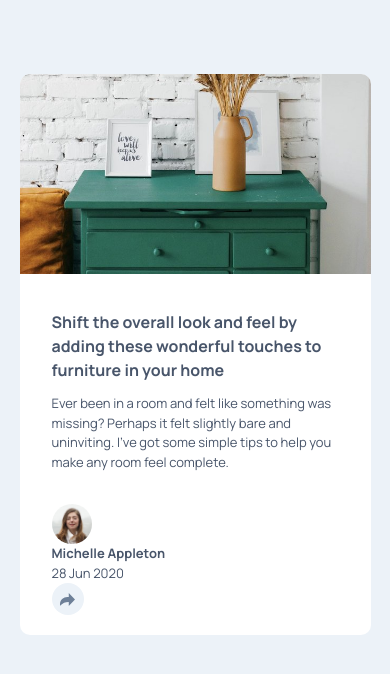
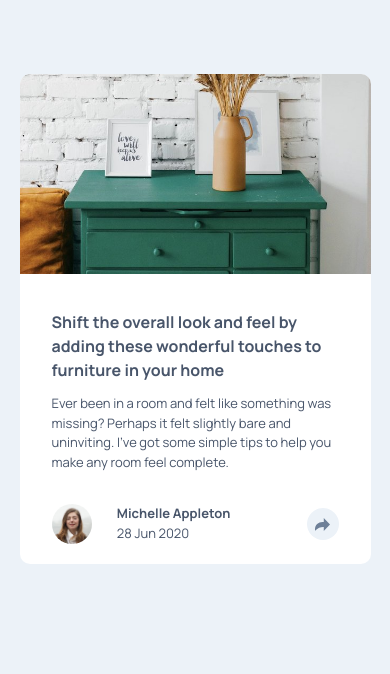
Before and after one commit to tdimnet/Article-preview-component, a plain HTML site: page index.html in a window 390 px wide. Drawn offline with Linux system fonts and the light colour scheme.

Commit message:
Finishing mobile

```diff
--- a/css/main.css
+++ b/css/main.css
@@ -50,21 +50,30 @@ body {
 
 .card-footer {
   margin-top: 2rem;
+  display: grid;
+
+  grid-template-areas:
+    "profile-picture advisor-name advisor-name share-icon"
+    "profile-picture date date share-icon"
+  ;
 }
 
 .profile-picture {
   height: 2.5rem;
   width: 2.5rem;
   border-radius: 50%;
+  grid-area: profile-picture;
 }
 
 .advisor-name {
   font-size: 0.8125rem;
   font-weight: var(--fw-bold);
+  grid-area: advisor-name;
 }
 
 .date {
   font-size: 0.8125rem;
+  grid-area: date;
 }
 
 .share-icon {
@@ -75,4 +84,7 @@ body {
   align-items: center;
   justify-content: center;
   border-radius: 50%;
+  grid-area: share-icon;
+  align-self: center;
+  justify-self: end;
 }
```
